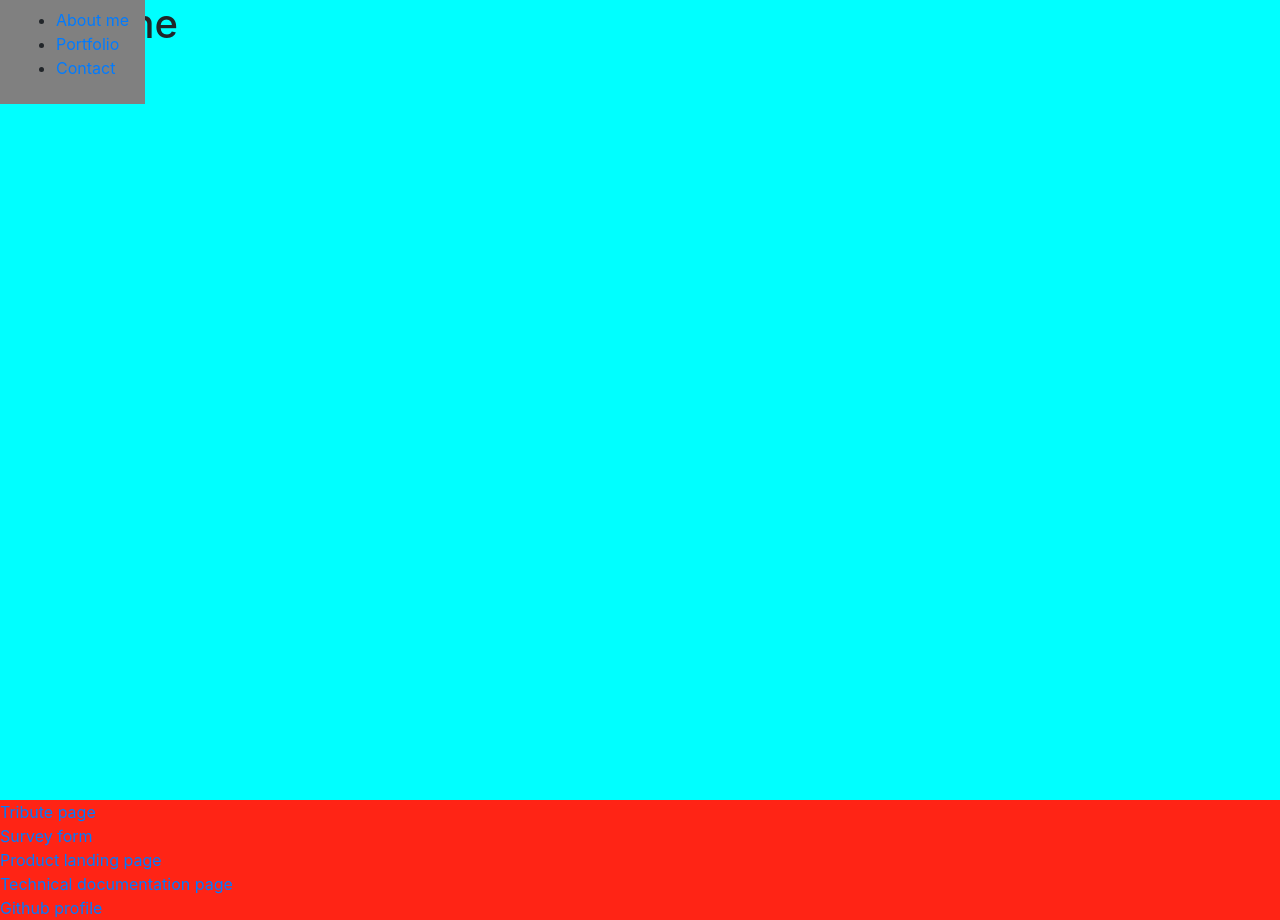
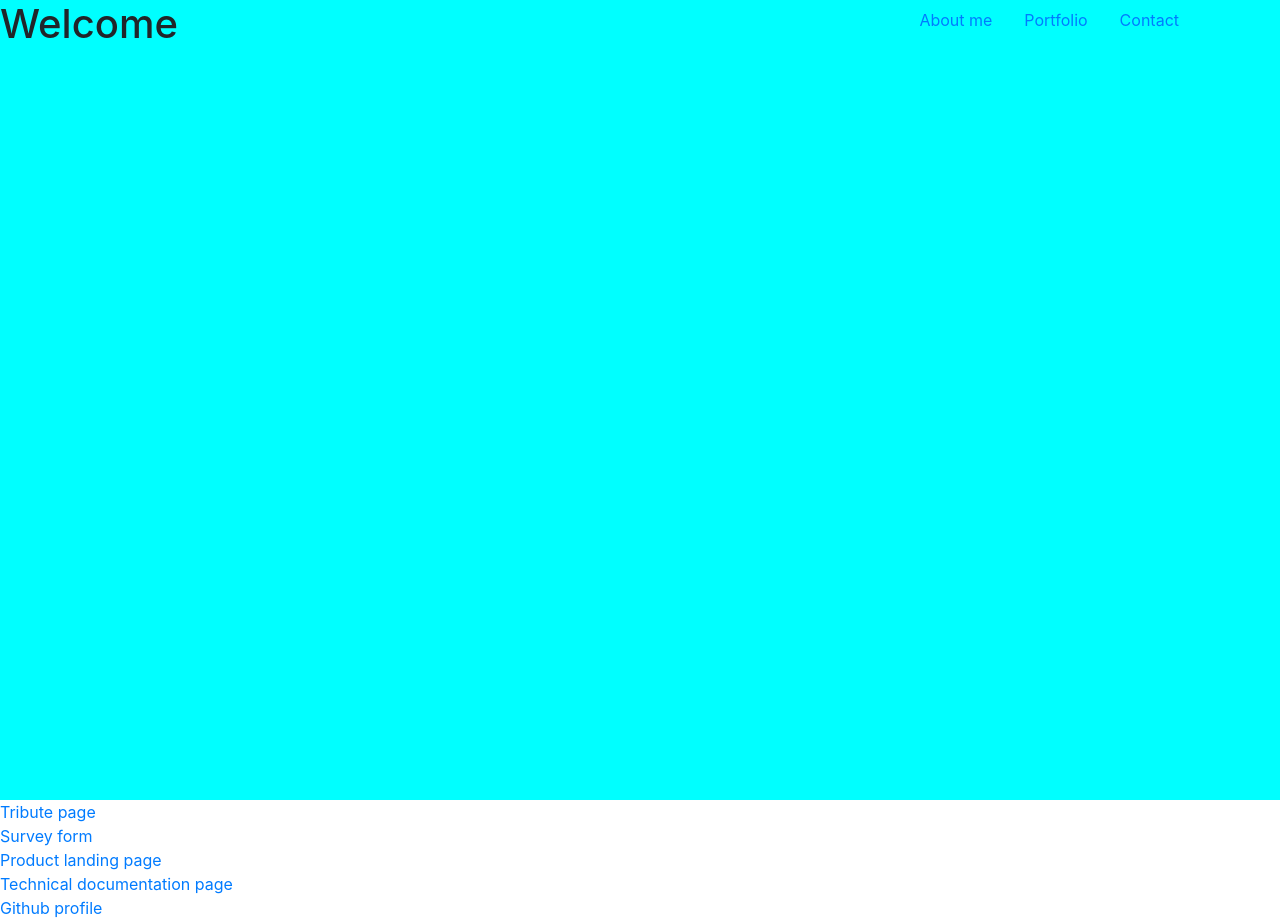
Before and after one commit to jusgladysz/personal-portfolio-webpage, a plain HTML site: page index.html in a window 1280 px wide. Drawn offline with nearby package versions, Linux system fonts and the light colour scheme.

Commit message:
Change navbar styles

```diff
--- a/index.html
+++ b/index.html
@@ -3,21 +3,24 @@
 <head>
     <meta charset="UTF-8">
     <title>Personal Portfolio Webpage - Justyna Gładysz</title>
-    <link rel="stylesheet" href="https://stackpath.bootstrapcdn.com/bootstrap/4.5.0/css/bootstrap.min.css" integrity="sha384-9aIt2nRpC12Uk9gS9baDl411NQApFmC26EwAOH8WgZl5MYYxFfc+NcPb1dKGj7Sk" crossorigin="anonymous">
-    <link rel="stylesheet"
-          href="https://fonts.googleapis.com/css?family=Varela">
-    <link rel="stylesheet"
-          href="styles/portfolio.css">
+    <link crossorigin="anonymous" href="https://stackpath.bootstrapcdn.com/bootstrap/4.5.0/css/bootstrap.min.css"
+          integrity="sha384-9aIt2nRpC12Uk9gS9baDl411NQApFmC26EwAOH8WgZl5MYYxFfc+NcPb1dKGj7Sk" rel="stylesheet">
+    <link href="https://fonts.googleapis.com/css?family=Varela"
+          rel="stylesheet">
+    <link href="styles/portfolio.css"
+          rel="stylesheet">
 </head>
 <body>
 <script src="https://cdn.freecodecamp.org/testable-projects-fcc/v1/bundle.js"></script>
 <main>
-    <nav class="navbar" id="navbar">
-        <ul>
-            <li><a class="navlink" href="#about-me">About me</a></li>
-            <li><a class="navlink" href="#projects">Portfolio</a></li>
-            <li><a class="navlink" href="#contact">Contact</a></li>
-        </ul>
+    <nav class="navbar-custom" id="navbar">
+        <div class="container">
+            <div class="nav justify-content-end">
+                <a class="nav-link" href="#about-me">About me</a>
+                <a class="nav-link" href="#projects">Portfolio</a>
+                <a class="nav-link" href="#contact">Contact</a>
+            </div>
+        </div>
     </nav>
     <section class="welcome-section" id="welcome-section">
         <h1>Welcome</h1>
@@ -38,7 +41,7 @@
         </div>
     </section>
     <section id="contact">
-        <a id="profile-link" href="https://github.com/jusgladysz" target="_blank">Github profile</a>
+        <a href="https://github.com/jusgladysz" id="profile-link" target="_blank">Github profile</a>
     </section>
 </main>
 </body>
--- a/styles/portfolio.css
+++ b/styles/portfolio.css
@@ -1,8 +1,3 @@
-body {
-    background-color: #ff2415;
-    margin: 0;
-}
-
 h1 {
     margin-block-start: 0;
     margin-block-end: 0;
@@ -19,8 +14,9 @@ h1 {
     height: 100vh;
 }
 
-.navbar {
+.navbar-custom {
     position: fixed;
     top: 0;
-    background-color: gray;
+    background-color: transparent;
+    width: 100%;
 }
```
